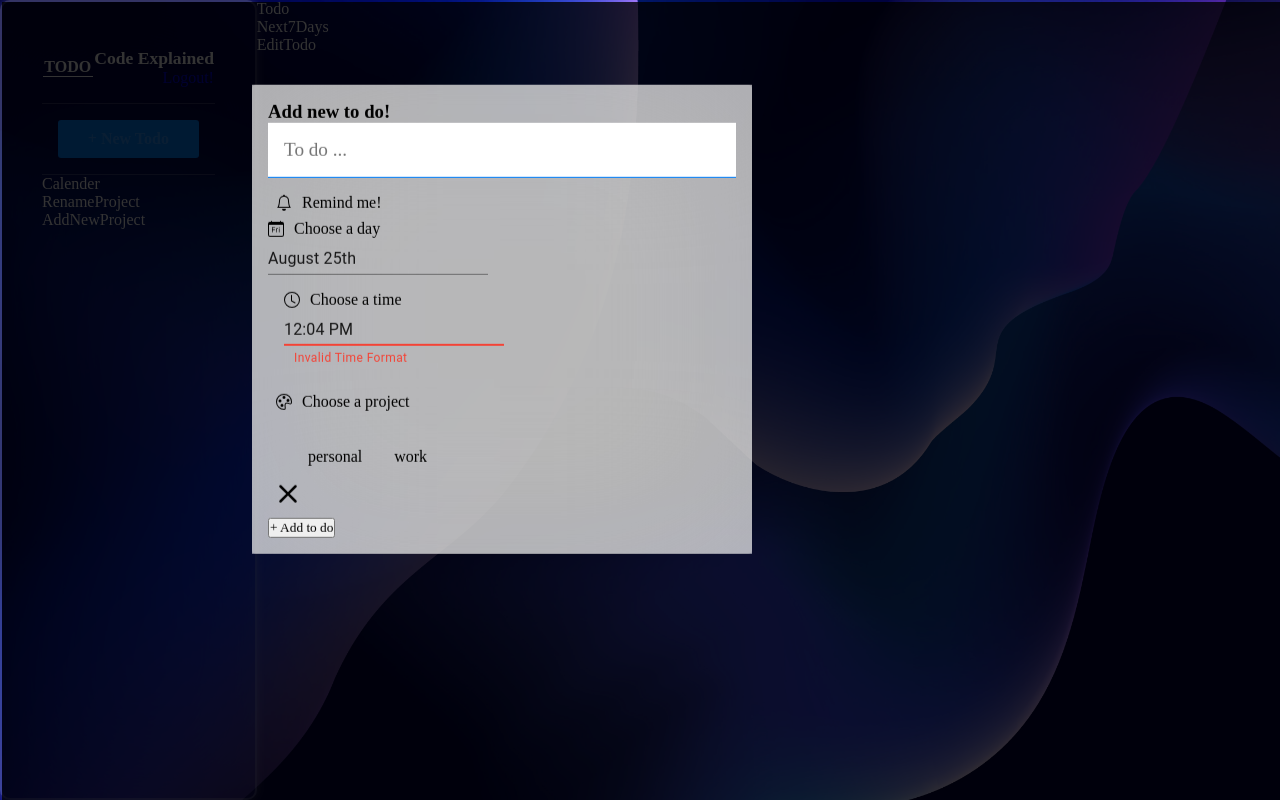
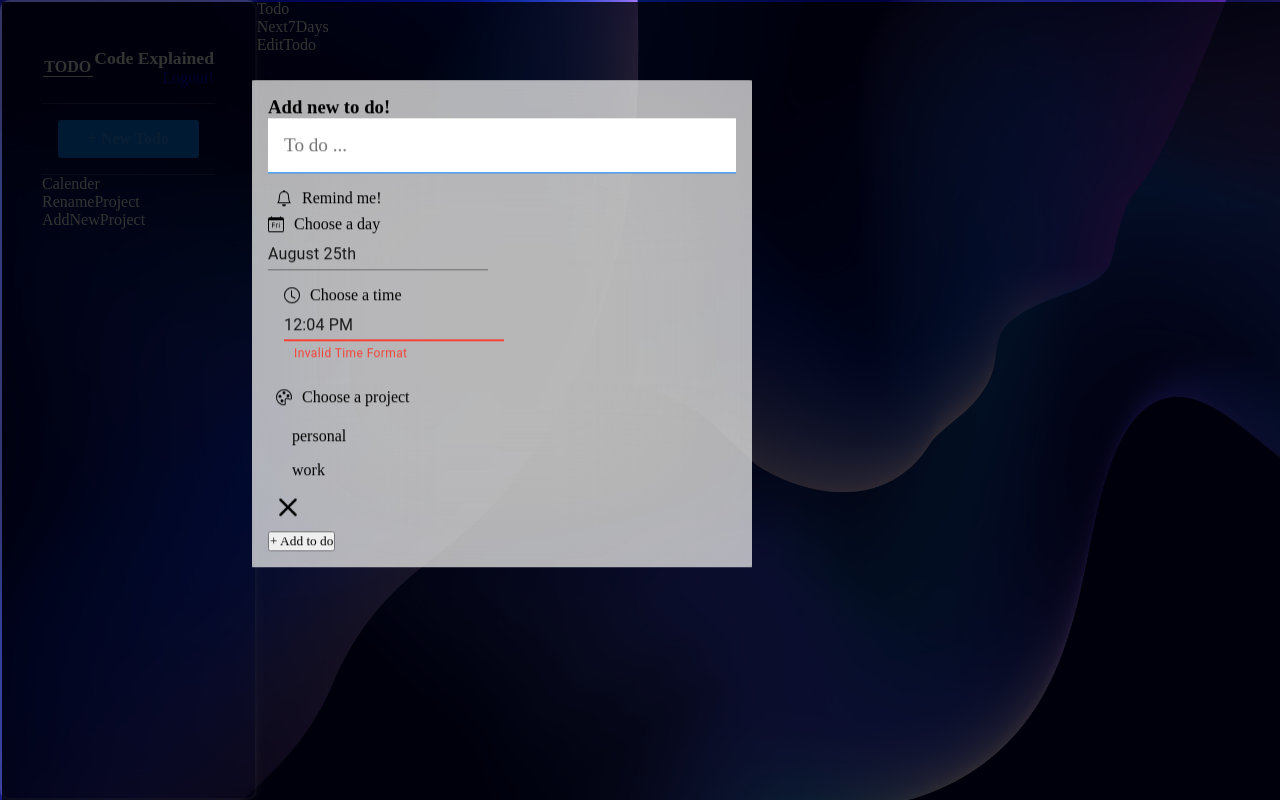
Before and after one commit to bnfshedehqan/toDo-app, a React (Create React App) app in the folder todo-app/: page / in a window 1280 px wide. Both pictures are taken after a click on the button "+ New Todo". Built offline with nearby package versions, Linux system fonts and the light colour scheme.

Commit message:
bug fixed

```diff
--- a/todo-app/src/components/AddNewTodo.js
+++ b/todo-app/src/components/AddNewTodo.js
@@ -61,7 +61,7 @@ function AddNewTodo() {
                 <Palette />
                 <p>Choose a project</p>
               </div>
-              <div className="project">
+              <div className="projects">
                 <div className="project active">personal</div>
                 <div className="project">work</div>
               </div>
```
